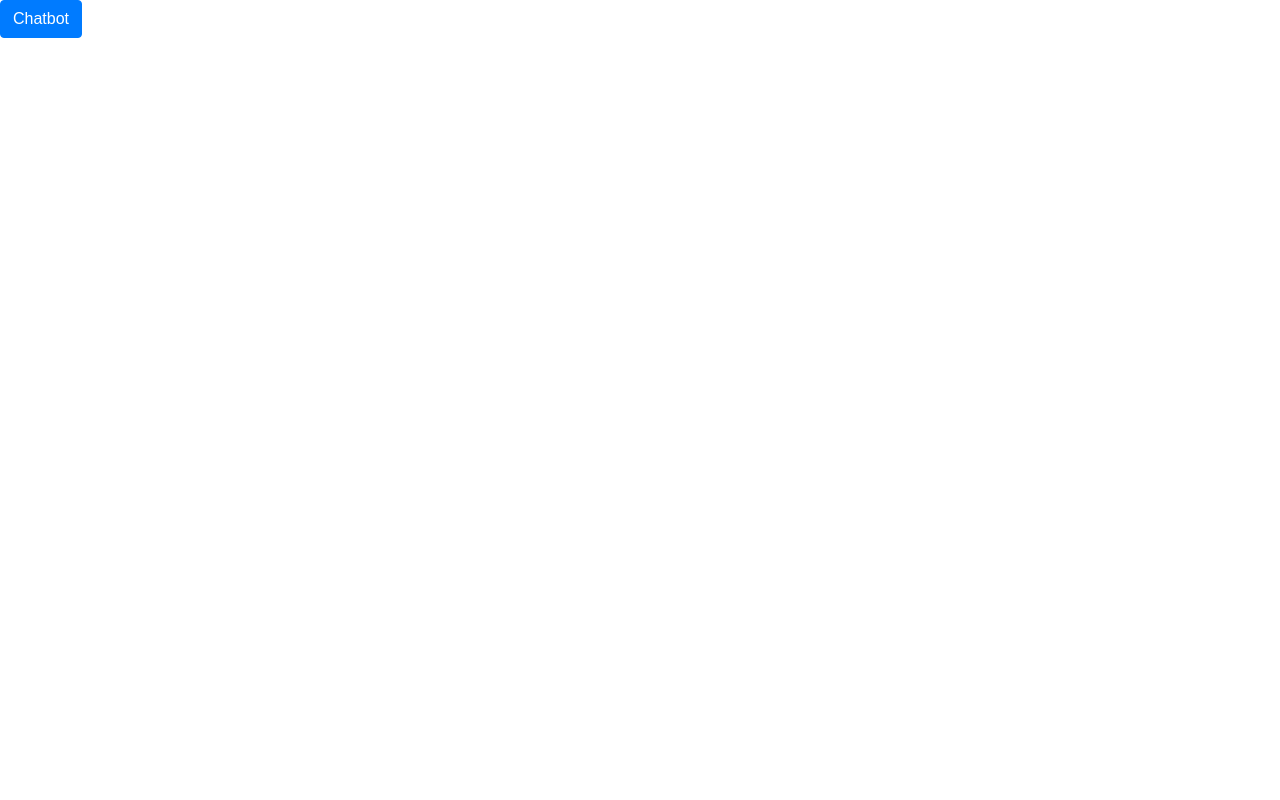
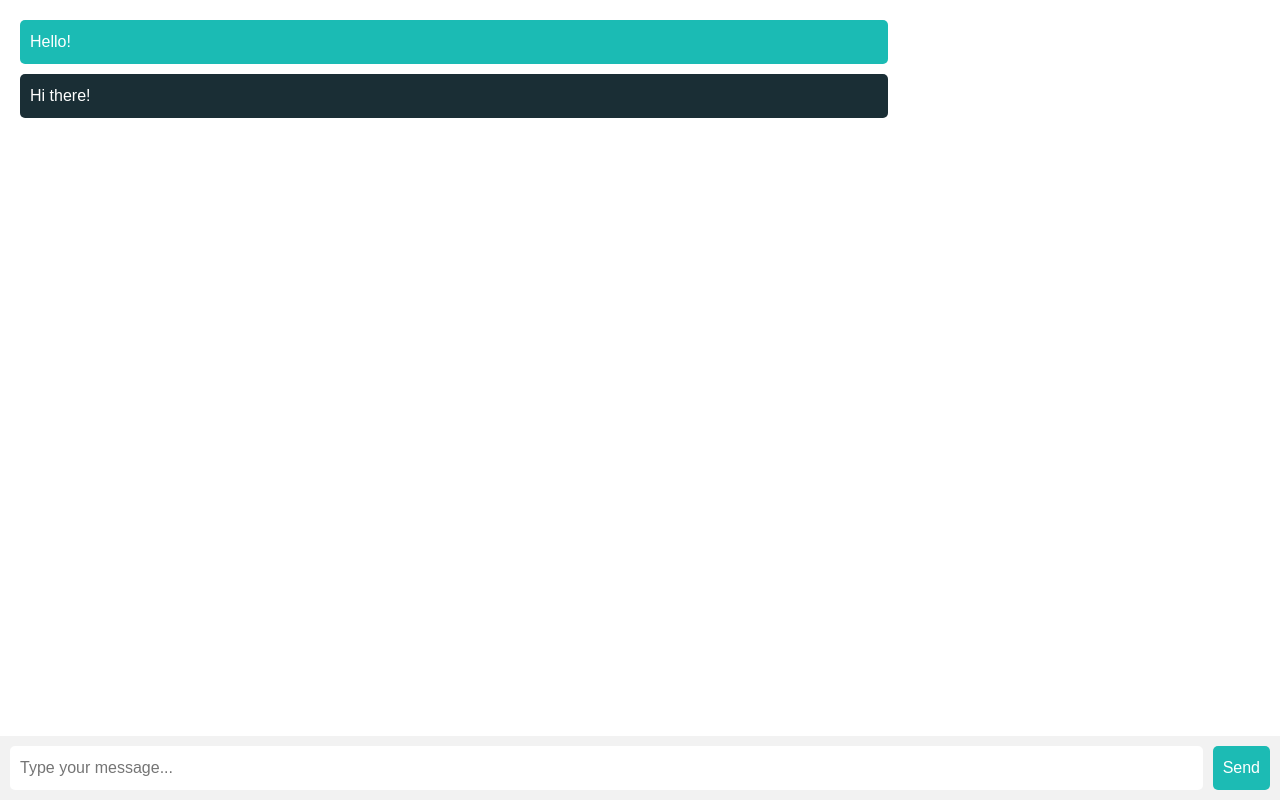
Before and after one commit to fardeen2636/react-project, a Next.js app: page /chat in a window 1280 px wide. Built offline with nearby package versions, Linux system fonts and the light colour scheme.

Commit message:
Project Complete

```diff
--- a/components/chatBot/index.js
+++ b/components/chatBot/index.js
@@ -1,8 +1,50 @@
-import React from "react";
-import { Button } from "react-bootstrap";
-function ChatBot() {
+// Chat.js
+
+import React, { useState, useEffect } from 'react';
+import styles from "./styles.module.css";
+
+const Chat = () => {
+  const [messages, setMessages] = useState([]);
+  const [newMessage, setNewMessage] = useState('');
+
+  useEffect(() => {
+    // You would typically fetch messages from the server here
+    // For simplicity, let's initialize with some dummy messages
+    setMessages([
+      { id: 1, text: 'Hello!', sender: 'user' },
+      { id: 2, text: 'Hi there!', sender: 'admin' },
+    ]);
+  }, []);
+
+  const handleSendMessage = () => {
+    // You would send the message to the server here
+    // For simplicity, let's just add the message to the state
+    const newMessageObj = { id: messages.length + 1, text: newMessage, sender: 'user' };
+    setMessages([...messages, newMessageObj]);
+    setNewMessage('');
+  };
+
   return (
-    <Button>Chatbot</Button>
-  )
-}
-export default ChatBot;
+    <div className={styles.chat_container}>
+      <div className={styles.chat_messages}>
+        {messages.map((message) => (
+          <div key={message.id} className={`${styles.message} ${styles[message.sender]}`}>
+            {message.text}
+          </div>
+        ))}
+      </div>
+      <div className={styles.chat_input}>
+        <input
+          type="text"
+          placeholder="Type your message..."
+          value={newMessage}
+          onChange={(e) => setNewMessage(e.target.value)}
+          className={styles.input}
+        />
+        <button onClick={handleSendMessage} className={styles.button}>Send</button>
+      </div>
+    </div>
+  );
+};
+
+export default Chat;
--- /dev/null
+++ b/components/chatBot/styles.module.css
@@ -0,0 +1,56 @@
+/* styles.module.css */
+
+.chat_container {
+  display: flex;
+  flex-direction: column;
+  height: 100vh;
+}
+
+.chat_messages {
+  flex: 1;
+  overflow-y: auto;
+  padding: 20px;
+}
+
+.message {
+  margin-bottom: 10px;
+  padding: 10px;
+  border-radius: 5px;
+  max-width: 70%;
+}
+
+.user {
+  background-color: #1bbbb4;
+  color: #fff;
+  align-self: flex-end;
+}
+
+.admin {
+  background-color: #1a2e35;
+  color: #fff;
+  align-self: flex-start;
+}
+
+.chat_input {
+  display: flex;
+  align-items: center;
+  padding: 10px;
+  background-color: #f2f2f2;
+}
+
+.input {
+  flex: 1;
+  padding: 10px;
+  border: none;
+  border-radius: 5px;
+  margin-right: 10px;
+}
+
+.button {
+  padding: 10px;
+  border: none;
+  border-radius: 5px;
+  background-color: #1cbbb4;
+  color: #fff;
+  cursor: pointer;
+}
```
